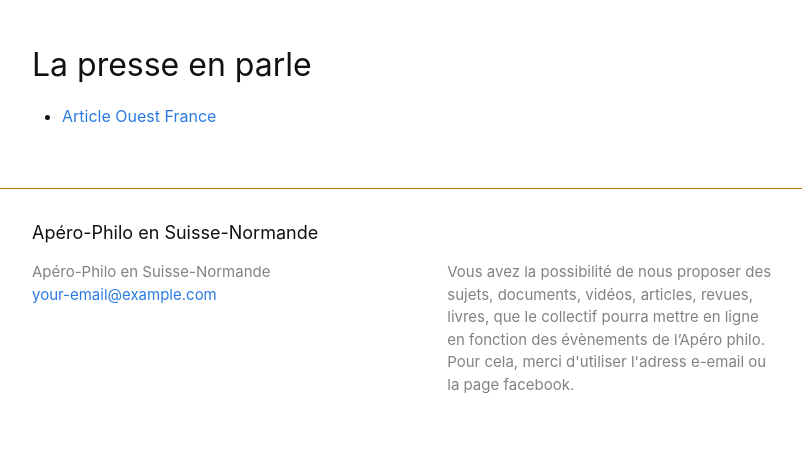
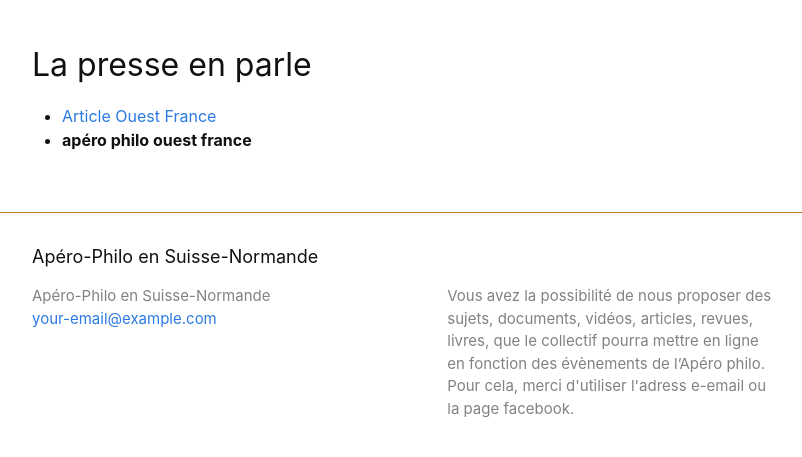
Before and after one commit to aperophilo/apero-philo-suisse-normande.github.io, a Jekyll site: the page built from collections/_events/2019-12-03-quai-harcourt.md, in a window 1280 px wide and 900 px high, scrolled down 3506 px, cut to the strip 420-877 px from the top of the window. Shown: the whole strip, without its empty margins (238-1040 px from the left). Built offline with Jekyll 4.4.1, drawn with Linux system fonts in a browser that asks for light colours.

Commit message:
Update 2019-12-03-quai-harcourt.md

```diff
--- a/collections/_events/2019-12-03-quai-harcourt.md
+++ b/collections/_events/2019-12-03-quai-harcourt.md
@@ -198,3 +198,4 @@ Et, maintenant qu'est-ce qu'on fait ?  A vous tous la parole, les
 ## La presse en parle
 
 - [Article Ouest France](/ataraxy/documents/ouest-france-quai-harcourt.pdf)
+- **apéro philo ouest france**
```
